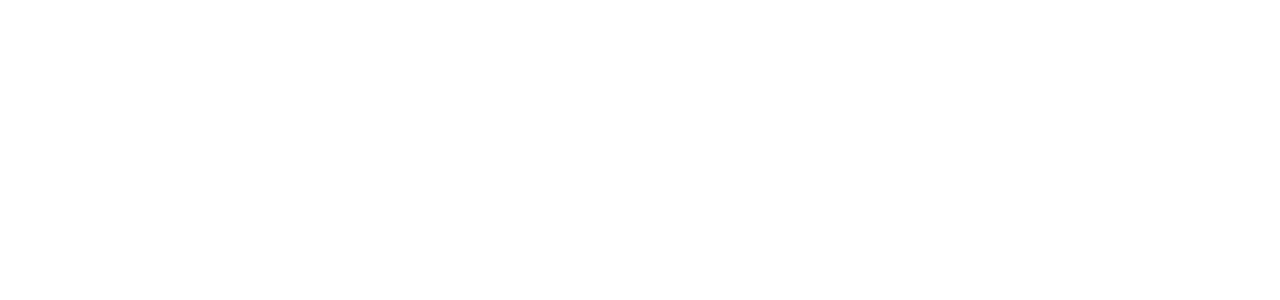
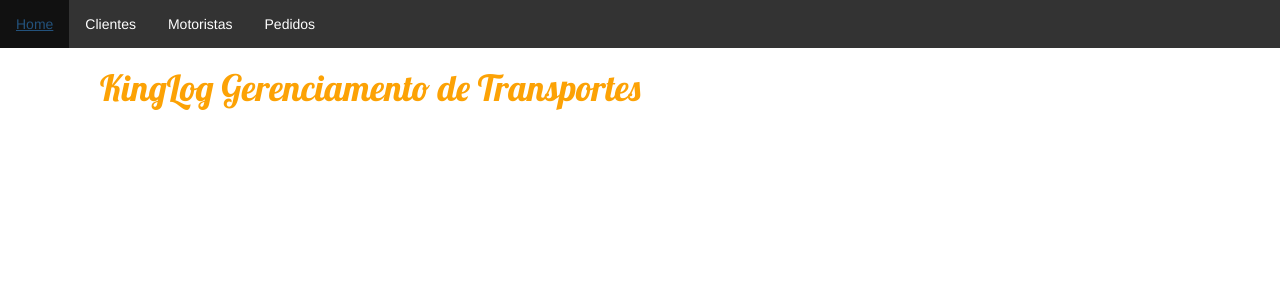
Before and after one commit to miltongneto/KingLog, a Django app: page /kinglog/ in a window 1280 px wide. Before the commit the part shown is empty. Shown: the top 300 px of the page. Run offline with Django 3.2, Linux system fonts and the light colour scheme; some libraries are stand-ins or nearby versions.

Commit message:
Adding menu bar and some fixes

```diff
--- a/app/static/css/style.css
+++ b/app/static/css/style.css
@@ -2,6 +2,30 @@
     background-color: #ff9400;
     margin-top: 0;
     padding: 20px 20px 20px 40px;
+}
+
+ul[id=barraMenu]{
+    list-style-type: none;
+    margin: 0;
+    padding: 0;
+    overflow: hidden;
+    background-color: #333;
+}
+
+li.menuItem{
+    float: left;
+}
+
+li a {
+    display: block;
+    color: white;
+    text-align: center;
+    padding: 14px 16px;
+    text-decoration: none;
+}
+
+li a:hover {
+    background-color: #111;
 }
 
 h1 {
@@ -9,7 +33,7 @@ h1 {
     font-family: 'Lobster', cursive;
 }
 
-body {
+div.qqcoisa {
     padding-left: 100px;
 }
 
--- a/app/templates/app/index.html
+++ b/app/templates/app/index.html
@@ -1,11 +1,26 @@
+{% load staticfiles %}
 <!DOCTYPE html>
 <html lang="en">
 <head>
-  {% block title %}<title>Local Library</title>{% endblock %}
-</head>
+  {% block title %}<title>KingLog Gerenciamento de Transportes</title>{% endblock %}
+  <link rel="stylesheet" href="//maxcdn.bootstrapcdn.com/bootstrap/3.2.0/css/bootstrap.min.css">
+	<link rel="stylesheet" href="//maxcdn.bootstrapcdn.com/bootstrap/3.2.0/css/bootstrap-theme.min.css">
+	<link href="//fonts.googleapis.com/css?family=Lobster&subset=latin,latin-ext" rel="stylesheet" type="text/css">
+	<link rel="stylesheet" href="{% static 'css/style.css' %}">
+<body>
+	<div id="list" >
 
-<body>
-  {% block sidebar %}<!-- insert default navigation text for every page -->{% endblock %}
-  {% block content %}<!-- default content text (typically empty) -->{% endblock %}
+		<ul id="barraMenu">
+			<li class="menuItem"> <a href="#"> Home </a></li>
+			<li class="menuItem"> <a href="{% url 'cadastroCliente' %}"> Clientes </a></li >
+			<li class="menuItem"> <a href="#"> Motoristas </a></li >
+			<li class="menuItem"> <a href="#"> Pedidos </a></li >
+		</ul>
+		<div class="qqcoisa">
+			<h1>KingLog Gerenciamento de Transportes</h1>
+				<br/>
+		</div>
+	</div >
+
 </body>
 </html>
```
Also changed, not shown: app/templates/app/cadastroClienteTela.html (+10 -0 lines), app/templates/app/cadastroPessoaFisicaTela.html (+16 -6 lines).
